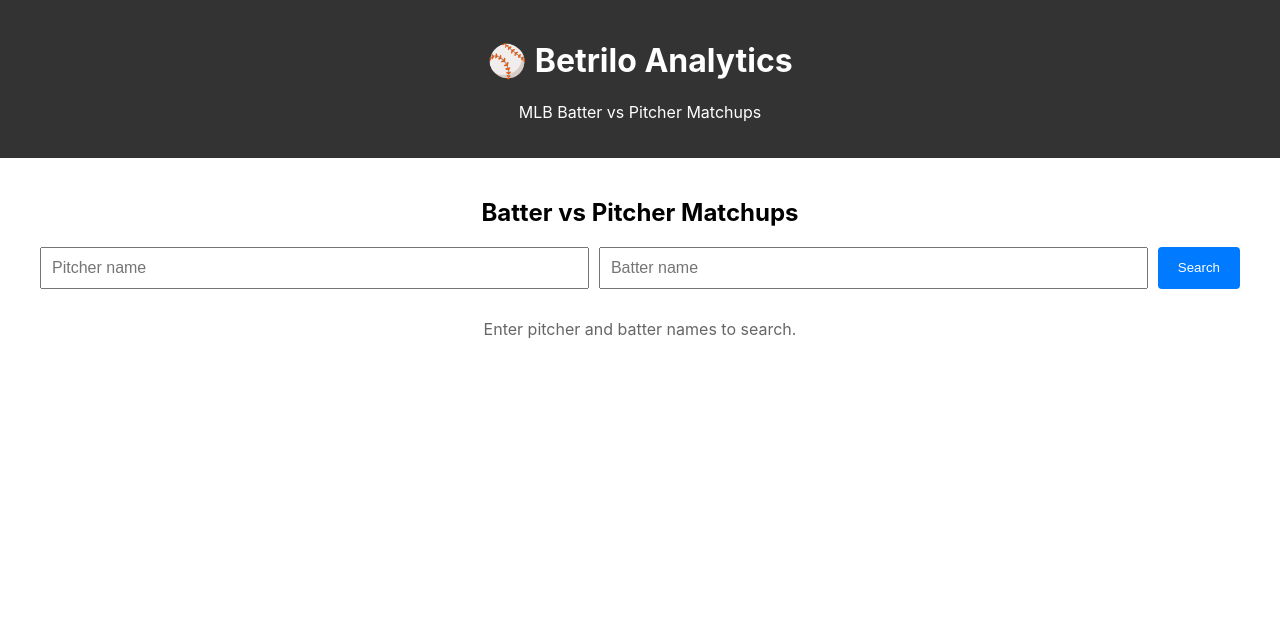
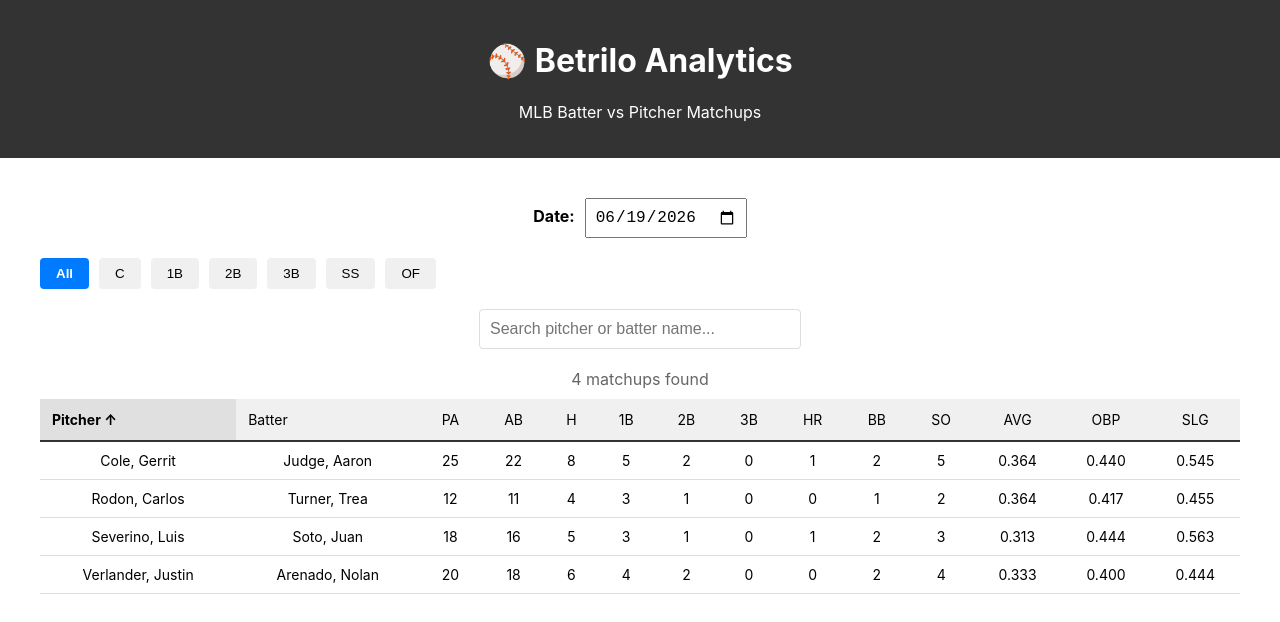
Before and after one commit to betrilopicks-ops/betrilo-analytics, a React (Create React App) app: page / in a window 1280 px wide. Shown: the top 622 px of the page. Built offline with nearby package versions, Linux system fonts and the light colour scheme.

Commit message:
Replicate Swish Analytics UI with sorting, filters, and date selector

```diff
--- a/src/pages/MatchupsPage.jsx
+++ b/src/pages/MatchupsPage.jsx
@@ -1,118 +1,283 @@
-import React, { useState } from 'react';
-import axios from 'axios';
+import React, { useState, useMemo } from 'react';
 
 export default function MatchupsPage() {
-  const [pitcher, setPitcher] = useState('');
-  const [batter, setBatter] = useState('');
-  const [matchups, setMatchups] = useState([]);
-  const [loading, setLoading] = useState(false);
-  const [error, setError] = useState('');
-
-  const handleSearch = async (e) => {
-    e.preventDefault();
-    setLoading(true);
-    setError('');
-    setMatchups([]);
-
-    try {
-      await axios.get(
-  'https://betrilopicks.pythonanywhere.com/api/health'
+  // Date state (default to today)
+  const [selectedDate, setSelectedDate] = useState(
+    new Date().toISOString().split('T')[0]
   );
 
-      // For now, just show a placeholder
-      setMatchups([
+  // Position filter
+  const [selectedPosition, setSelectedPosition] = useState('All');
+
+  // Search
+  const [searchText, setSearchText] = useState('');
+
+  // Sort state
+  const [sortBy, setSortBy] = useState('pitcher_name');
+  const [sortOrder, setSortOrder] = useState('asc');
+
+  // Placeholder matchup data (replace with API call)
+  const allMatchups = [
     {
-          pitcher_name: pitcher || 'Pitcher',
-          batter_name: batter || 'Batter',
-          pa: '100',
-          h: '30',
-          avg: '.300',
-          obp: '.350',
-          slg: '.450'
+      pitcher_name: 'Cole, Gerrit',
+      pitcher_id: 1,
+      batter_name: 'Judge, Aaron',
+      batter_id: 1,
+      batter_pos: 'OF',
+      pa: 25,
+      ab: 22,
+      h: 8,
+      b1: 5,
+      b2: 2,
+      b3: 0,
+      hr: 1,
+      bb: 2,
+      so: 5,
+      avg: 0.364,
+      obp: 0.440,
+      slg: 0.545
+    },
+    {
+      pitcher_name: 'Severino, Luis',
+      pitcher_id: 2,
+      batter_name: 'Soto, Juan',
+      batter_id: 2,
+      batter_pos: 'OF',
+      pa: 18,
+      ab: 16,
+      h: 5,
+      b1: 3,
+      b2: 1,
+      b3: 0,
+      hr: 1,
+      bb: 2,
+      so: 3,
+      avg: 0.313,
+      obp: 0.444,
+      slg: 0.563
+    },
+    {
+      pitcher_name: 'Rodon, Carlos',
+      pitcher_id: 3,
+      batter_name: 'Turner, Trea',
+      batter_id: 3,
+      batter_pos: 'SS',
+      pa: 12,
+      ab: 11,
+      h: 4,
+      b1: 3,
+      b2: 1,
+      b3: 0,
+      hr: 0,
+      bb: 1,
+      so: 2,
+      avg: 0.364,
+      obp: 0.417,
+      slg: 0.455
+    },
+    {
+      pitcher_name: 'Verlander, Justin',
+      pitcher_id: 4,
+      batter_name: 'Arenado, Nolan',
+      batter_id: 4,
+      batter_pos: '3B',
+      pa: 20,
+      ab: 18,
+      h: 6,
+      b1: 4,
+      b2: 2,
+      b3: 0,
+      hr: 0,
+      bb: 2,
+      so: 4,
+      avg: 0.333,
+      obp: 0.400,
+      slg: 0.444
     }
-      ]);
-    } catch (err) {
-      setError('Failed to fetch matchups. API may be loading.');
-      console.error(err);
+  ];
+
+  // Filter and search
+  const filteredMatchups = useMemo(() => {
+    let filtered = allMatchups;
+
+    // Position filter
+    if (selectedPosition !== 'All') {
+      filtered = filtered.filter(m => m.batter_pos === selectedPosition);
     }
-    setLoading(false);
+
+    // Search filter
+    if (searchText) {
+      const search = searchText.toLowerCase();
+      filtered = filtered.filter(
+        m =>
+          m.pitcher_name.toLowerCase().includes(search) ||
+          m.batter_name.toLowerCase().includes(search)
+      );
+    }
+
+    // Sort
+    filtered.sort((a, b) => {
+      let aVal = a[sortBy];
+      let bVal = b[sortBy];
+
+      if (typeof aVal === 'string') {
+        aVal = aVal.toLowerCase();
+        bVal = bVal.toLowerCase();
+      }
+
+      if (aVal < bVal) return sortOrder === 'asc' ? -1 : 1;
+      if (aVal > bVal) return sortOrder === 'asc' ? 1 : -1;
+      return 0;
+    });
+
+    return filtered;
+  }, [selectedPosition, searchText, sortBy, sortOrder]);
+
+  // Handle column click to sort
+  const handleColumnClick = (column) => {
+    if (sortBy === column) {
+      setSortOrder(sortOrder === 'asc' ? 'desc' : 'asc');
+    } else {
+      setSortBy(column);
+      setSortOrder('asc');
+    }
   };
 
+  const positions = ['All', 'C', '1B', '2B', '3B', 'SS', 'OF'];
+
   return (
-    <div style={{ maxWidth: '1200px', margin: '0 auto' }}>
-      <h2>Batter vs Pitcher Matchups</h2>
+    <div style={{ padding: '20px' }}>
+      {/* Date Selector */}
+      <div style={{ marginBottom: '20px' }}>
+        <label style={{ marginRight: '10px', fontWeight: 'bold' }}>
+          Date:
+        </label>
+        <input
+          type="date"
+          value={selectedDate}
+          onChange={(e) => setSelectedDate(e.target.value)}
+          style={{ padding: '8px', fontSize: '16px' }}
+        />
+      </div>
 
-      {/* Search Form */}
-      <form onSubmit={handleSearch} style={{ marginBottom: '30px' }}>
-        <div style={{ display: 'flex', gap: '10px', marginBottom: '10px' }}>
+      {/* Position Tabs */}
+      <div style={{ marginBottom: '20px', display: 'flex', gap: '10px' }}>
+        {positions.map((pos) => (
+          <button
+            key={pos}
+            onClick={() => setSelectedPosition(pos)}
+            style={{
+              padding: '8px 16px',
+              background: selectedPosition === pos ? '#007bff' : '#f0f0f0',
+              color: selectedPosition === pos ? 'white' : 'black',
+              border: 'none',
+              borderRadius: '4px',
+              cursor: 'pointer',
+              fontWeight: selectedPosition === pos ? 'bold' : 'normal'
+            }}
+          >
+            {pos}
+          </button>
+        ))}
+      </div>
+
+      {/* Search Box */}
+      <div style={{ marginBottom: '20px' }}>
         <input
           type="text"
-            placeholder="Pitcher name"
-            value={pitcher}
-            onChange={(e) => setPitcher(e.target.value)}
-            style={{ flex: 1, padding: '10px', fontSize: '16px' }}
+          placeholder="Search pitcher or batter name..."
+          value={searchText}
+          onChange={(e) => setSearchText(e.target.value)}
+          style={{
+            width: '300px',
+            padding: '10px',
+            fontSize: '16px',
+            borderRadius: '4px',
+            border: '1px solid #ddd'
+          }}
         />
-          <input
-            type="text"
-            placeholder="Batter name"
-            value={batter}
-            onChange={(e) => setBatter(e.target.value)}
-            style={{ flex: 1, padding: '10px', fontSize: '16px' }}
-          />
-          <button
-            type="submit"
+      </div>
+
+      {/* Results Count */}
+      <div style={{ marginBottom: '10px', color: '#666' }}>
+        {filteredMatchups.length} matchups found
+      </div>
+
+      {/* Table */}
+      <table
         style={{
-              padding: '10px 20px',
-              background: '#007bff',
-              color: 'white',
-              border: 'none',
-              borderRadius: '4px',
-              cursor: 'pointer'
+          width: '100%',
+          borderCollapse: 'collapse',
+          fontSize: '14px'
         }}
       >
-            Search
-          </button>
-        </div>
-      </form>
-
-      {/* Error Message */}
-      {error && <div style={{ color: 'red', marginBottom: '20px' }}>{error}</div>}
-
-      {/* Loading */}
-      {loading && <div>Loading...</div>}
-
-      {/* Results Table */}
-      {matchups.length > 0 && (
-        <table style={{ width: '100%', borderCollapse: 'collapse' }}>
         <thead>
           <tr style={{ background: '#f0f0f0', borderBottom: '2px solid #333' }}>
-              <th style={{ padding: '10px', textAlign: 'left' }}>Pitcher</th>
-              <th style={{ padding: '10px', textAlign: 'left' }}>Batter</th>
-              <th style={{ padding: '10px', textAlign: 'center' }}>PA</th>
-              <th style={{ padding: '10px', textAlign: 'center' }}>H</th>
-              <th style={{ padding: '10px', textAlign: 'center' }}>AVG</th>
-              <th style={{ padding: '10px', textAlign: 'center' }}>OBP</th>
-              <th style={{ padding: '10px', textAlign: 'center' }}>SLG</th>
+            {[
+              { key: 'pitcher_name', label: 'Pitcher' },
+              { key: 'batter_name', label: 'Batter' },
+              { key: 'pa', label: 'PA' },
+              { key: 'ab', label: 'AB' },
+              { key: 'h', label: 'H' },
+              { key: 'b1', label: '1B' },
+              { key: 'b2', label: '2B' },
+              { key: 'b3', label: '3B' },
+              { key: 'hr', label: 'HR' },
+              { key: 'bb', label: 'BB' },
+              { key: 'so', label: 'SO' },
+              { key: 'avg', label: 'AVG' },
+              { key: 'obp', label: 'OBP' },
+              { key: 'slg', label: 'SLG' }
+            ].map((col) => (
+              <th
+                key={col.key}
+                onClick={() => handleColumnClick(col.key)}
+                style={{
+                  padding: '12px',
+                  textAlign: col.key === 'pitcher_name' || col.key === 'batter_name' ? 'left' : 'center',
+                  cursor: 'pointer',
+                  userSelect: 'none',
+                  fontWeight: sortBy === col.key ? 'bold' : 'normal',
+                  background: sortBy === col.key ? '#e0e0e0' : '#f0f0f0'
+                }}
+              >
+                {col.label} {sortBy === col.key && (sortOrder === 'asc' ? '↑' : '↓')}
+              </th>
+            ))}
           </tr>
         </thead>
         <tbody>
-            {matchups.map((m, i) => (
+          {filteredMatchups.map((m, i) => (
             <tr key={i} style={{ borderBottom: '1px solid #ddd' }}>
               <td style={{ padding: '10px' }}>{m.pitcher_name}</td>
               <td style={{ padding: '10px' }}>{m.batter_name}</td>
               <td style={{ padding: '10px', textAlign: 'center' }}>{m.pa}</td>
+              <td style={{ padding: '10px', textAlign: 'center' }}>{m.ab}</td>
               <td style={{ padding: '10px', textAlign: 'center' }}>{m.h}</td>
-                <td style={{ padding: '10px', textAlign: 'center' }}>{m.avg}</td>
-                <td style={{ padding: '10px', textAlign: 'center' }}>{m.obp}</td>
-                <td style={{ padding: '10px', textAlign: 'center' }}>{m.slg}</td>
+              <td style={{ padding: '10px', textAlign: 'center' }}>{m.b1}</td>
+              <td style={{ padding: '10px', textAlign: 'center' }}>{m.b2}</td>
+              <td style={{ padding: '10px', textAlign: 'center' }}>{m.b3}</td>
+              <td style={{ padding: '10px', textAlign: 'center' }}>{m.hr}</td>
+              <td style={{ padding: '10px', textAlign: 'center' }}>{m.bb}</td>
+              <td style={{ padding: '10px', textAlign: 'center' }}>{m.so}</td>
+              <td style={{ padding: '10px', textAlign: 'center' }}>
+                {m.avg.toFixed(3)}
+              </td>
+              <td style={{ padding: '10px', textAlign: 'center' }}>
+                {m.obp.toFixed(3)}
+              </td>
+              <td style={{ padding: '10px', textAlign: 'center' }}>
+                {m.slg.toFixed(3)}
+              </td>
             </tr>
           ))}
         </tbody>
       </table>
-      )}
 
-      {!loading && matchups.length === 0 && !error && (
-        <div style={{ color: '#666' }}>Enter pitcher and batter names to search.</div>
+      {filteredMatchups.length === 0 && (
+        <div style={{ padding: '20px', textAlign: 'center', color: '#666' }}>
+          No matchups found
+        </div>
       )}
     </div>
   );
```
Lines whose indentation alone changed are shown as unchanged.
